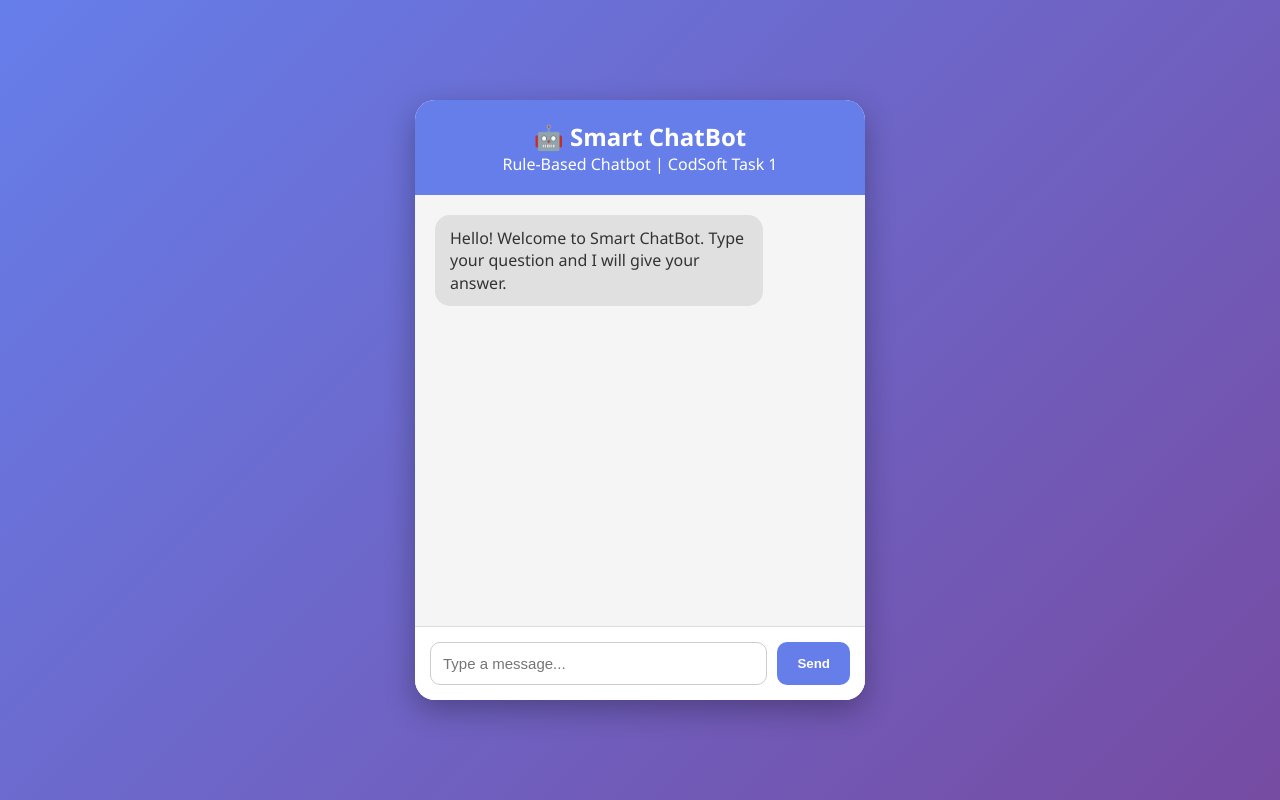
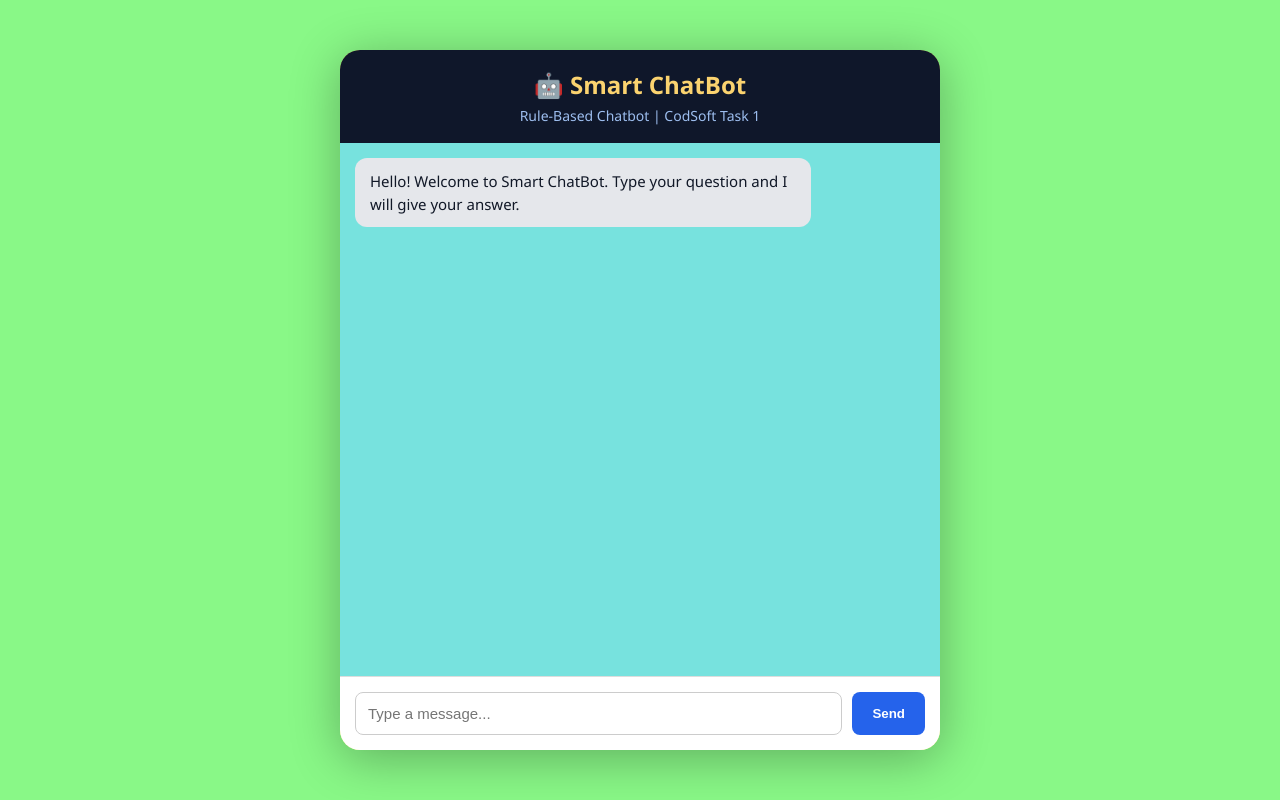
Before and after one commit to shreyasmohapatra02-cloud/Rule_Based_Chatbot, a Flask app: page / in a window 1280 px wide. Run offline with Flask 3, Linux system fonts and the light colour scheme.

Commit message:
Update style.css

```diff
--- a/static/style.css
+++ b/static/style.css
@@ -1,75 +1,118 @@
-* { margin: 0; padding: 0; box-sizing: border-box; }
-body {
-    font-family: 'Segoe UI', sans-serif;
-    background: linear-gradient(135deg, #667eea 0%, #764ba2 100%);
-    display: flex;
-    justify-content: center;
-    align-items: center;
-    height: 100vh;
+*{
+    margin:0;
+    padding:0;
+    box-sizing:border-box;
 }
-.chat-container {
-    width: 450px;
-    height: 600px;
-    background: white;
-    border-radius: 20px;
-    box-shadow: 0 10px 30px rgba(0,0,0,0.3);
-    display: flex;
-    flex-direction: column;
-    overflow: hidden;
+
+body{
+    font-family:Segoe UI, Arial, sans-serif;
+    background:#09f1057a;
+    display:flex;
+    justify-content:center;
+    align-items:center;
+    height:100vh;
 }
-.chat-header {
-    background: #667eea;
-    color: white;
-    padding: 20px;
-    text-align: center;
+
+.chat-container{
+    width:600px;
+    height:700px;
+    background:#f8dc62e7;
+    border-radius:20px;
+    box-shadow:0 8px 50px rgba(0,0,0,0.3);
+    overflow:hidden;
+    display:flex;
+    flex-direction:column;
 }
-.chat-box {
-    flex: 1;
-    padding: 20px;
-    overflow-y: auto;
-    background: #f5f5f5;
+
+.chat-header{
+    background:#0f172a;
+    color:rgb(251, 211, 111);
+    text-align:center;
+    padding:18px;
 }
-.user-msg, .bot-msg {
-    padding: 12px 15px;
-    border-radius: 15px;
-    margin-bottom: 10px;
-    max-width: 80%;
-    line-height: 1.4;
+
+.chat-header h2{
+    font-size:24px;
+    margin-bottom:5px;
 }
-.user-msg {
-    background: #667eea;
-    color: white;
-    margin-left: auto;
-    text-align: right;
+
+.chat-header p{
+    font-size:14px;
+    color:#9dbeef;
 }
-.bot-msg {
-    background: #e0e0e0;
-    color: #333;
-    margin-right: auto;
-    text-align: left;
+
+.chat-box{
+    flex:1;
+    padding:15px;
+    overflow-y:auto;
+    background:#6ee3e9ec;
 }
-.chat-input {
-    display: flex;
-    padding: 15px;
-    border-top: 1px solid #ddd;
-    background: white;
+
+.user-msg,
+.bot-msg{
+    padding:12px 15px;
+    border-radius:12px;
+    margin-bottom:12px;
+    max-width:80%;
+    line-height:1.5;
+    font-size:15px;
 }
-.chat-input input {
-    flex: 1;
-    padding: 12px;
-    border: 1px solid #ccc;
-    border-radius: 10px;
-    outline: none;
-    font-size: 15px;
+
+.user-msg{
+    background:#3d0ff4d2;
+    color:white;
+    margin-left:auto;
+    text-align:left;
 }
-.chat-input button {
-    margin-left: 10px;
-    padding: 12px 20px;
-    border: none;
-    background: #667eea;
-    color: white;
-    border-radius: 10px;
-    cursor: pointer;
-    font-weight: bold;
+
+.bot-msg{
+    background:#e5e7eb;
+    color:#111827;
+    margin-right:auto;
+    text-align:left;
 }
-.chat-input button:hover { background: #764ba2; }
+
+.chat-input{
+    display:flex;
+    padding:15px;
+    background:white;
+    border-top:1px solid #ddd;
+}
+
+.chat-input input{
+    flex:1;
+    padding:12px;
+    border:1px solid #ccc;
+    border-radius:8px;
+    outline:none;
+    font-size:15px;
+}
+
+.chat-input input:focus{
+    border-color:#2563eb;
+}
+
+.chat-input button{
+    margin-left:10px;
+    padding:12px 20px;
+    border:none;
+    background:#2563eb;
+    color:white;
+    border-radius:8px;
+    cursor:pointer;
+    font-weight:bold;
+    transition:0.3s;
+}
+
+.chat-input button:hover{
+    background:#1d4ed8;
+}
+
+.chat-box::-webkit-scrollbar{
+    width:6px;
+}
+
+.chat-box::-webkit-scrollbar-thumb{
+    background:#bdbdbd;
+    border-radius:10px;
+}
```
